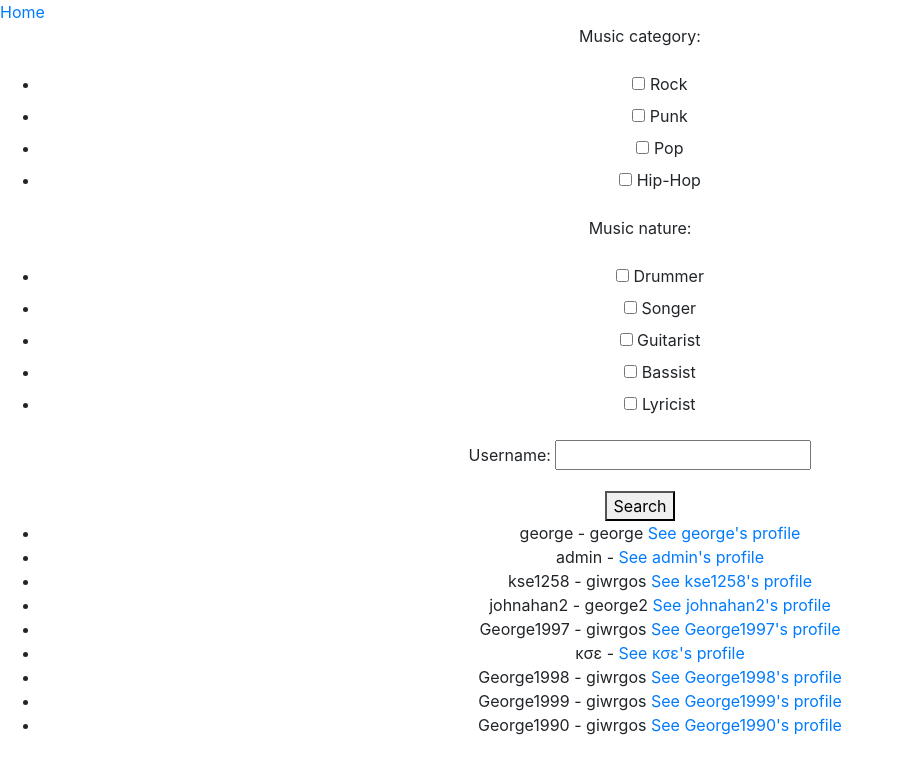
After one commit to giwrgospan/ptyxiakh_musician_finder, a Django app: page /search/ in a window 1280 px wide. The commit adds this page. Shown: the top 774 px of the page, without its empty margins (0-903 px from the left). Run offline with Django 3.2, Linux system fonts and the light colour scheme; a user stored in the database is signed in; data comes from the database, SQL or seed files in the repository; both versions use the stored data as it was after the commit; some libraries are stand-ins or nearby versions.

```diff
--- a/musician_finder/settings.py
+++ b/musician_finder/settings.py
@@ -41,6 +41,7 @@ INSTALLED_APPS = [
     'django.contrib.staticfiles',
     'crispy_forms',
     'multiselectfield',
+    'django_filters'
 ]
 
 MIDDLEWARE = [
--- a/musician_finder/urls.py
+++ b/musician_finder/urls.py
@@ -36,6 +36,8 @@ urlpatterns = [
     path('song_list/upload', user_view.upload_song, name='upload_song'),
     path('lyrics_list/',user_view.lyrics_list, name='lyrics_list'),
     path('lyrics_list/upload', user_view.upload_lyrics, name='upload_lyrics'),
+    path('search/', user_view.profile_search, name='profile_search'),
+    path('profile/<int:prof_id>', user_view.profile_appearance, name='profile_appearance'),
 ]
 
 
--- a/templates/home.html
+++ b/templates/home.html
@@ -24,6 +24,7 @@
     <p><a href="{% url 'profile' %}">profile</a></p>
     <p><a href="{% url 'song_list' %}">Song list({{ user.song_set.count }})</a></p>
     <p><a href="{% url 'lyrics_list' %}">Lyrics list({{ user.lyrics_set.count }})</a></p>
+    <p><a href="{% url 'profile_search' %}">Search</a></p>
 
 
 
--- /dev/null
+++ b/templates/profile_list.html
@@ -0,0 +1,19 @@
+{% extends 'base.html' %}
+
+{% block content %}
+
+  <form method="get">
+    {{ filter.form.as_p }}
+    <button type="submit" name="list">Search</button>
+  </form>
+
+  <ul>
+  {% for profile in filter.qs %}
+    <li>{{ profile.user.username }} - {{ profile.user.first_name }}<a href="{% url 'profile_appearance' profile.id %}">
+      See {{ profile.user.username }}'s profile
+    </a></li>
+  {% endfor %}
+  </ul>
+
+
+{% endblock %}
--- a/templates/song_list.html
+++ b/templates/song_list.html
@@ -10,6 +10,7 @@
             {% if song.composition %}
                 <audio controls>
                     <source src="{{ song.composition.url }}" type="audio/ogg">
+                    <source src="{{ song.composition.url }}"  type="audio/mpeg">
 
                     Your browser does not support the audio element.
                 </audio>
--- /dev/null
+++ b/users_core/filters.py
@@ -0,0 +1,26 @@
+import django_filters
+from .models import Profile
+from django import forms
+
+
+class ProfileFilter(django_filters.FilterSet):
+
+    music_category = django_filters.MultipleChoiceFilter(choices=Profile.MUSIC_CHOICES, required=False,
+                                                         conjoined=True, widget=forms.CheckboxSelectMultiple(),
+                                                         method='filter_list'
+                                                         )
+
+    music_nature = django_filters.MultipleChoiceFilter(choices=Profile.MUSIC_NATURE,  required=False,
+                                                       conjoined=True, widget=forms.CheckboxSelectMultiple(),
+                                                       method='filter_list'
+                                                       )
+
+    user__username = django_filters.CharFilter(label='Username', lookup_expr="contains")
+
+    class Meta:
+        model = Profile
+        fields = ['music_category', 'music_nature']
+
+    def filter_list(self, queryset, name, value):
+         choice = value
+         return queryset.filter(choice)
--- a/users_core/forms.py
+++ b/users_core/forms.py
@@ -3,7 +3,7 @@ from django.contrib.auth.forms import UserCreationForm
 from django.contrib.auth.models import User
 from .models import Profile, Song, Lyrics
 
-
+# widget=forms.SelectDateWidget(years=YEARS)
 YEARS = [x for x in range(1940, 2019)]
 
 
--- a/users_core/models.py
+++ b/users_core/models.py
@@ -3,6 +3,7 @@ from django.contrib.auth.models import User
 from PIL import Image
 from multiselectfield import MultiSelectField
 from django.conf import settings
+import django_filters
 
 
 class Profile(models.Model):
@@ -14,10 +15,10 @@ class Profile(models.Model):
     )
     MUSIC_NATURE = (
         ('Drummer', 'Drummer'),
-        ('Τραγουδιστής', 'Τραγουδιστής'),
-        ('Κιθαρίστας', 'Κιθαρίστας'),
-        ('Μπασίστας', 'Μπασίστας'),
-        ('Στιχουργός', 'Στιχουργός'),
+        ('Songer', 'Songer'),
+        ('Guitarist', 'Guitarist'),
+        ('Bassist', 'Bassist'),
+        ('Lyricist', 'Lyricist '),
     )
     user = models.OneToOneField(User, on_delete=models.CASCADE)
     image = models.ImageField(default='default.jpg', upload_to='profile_pics')
--- a/users_core/views.py
+++ b/users_core/views.py
@@ -6,6 +6,9 @@ from django.contrib.auth.decorators import login_required
 from .forms import UserUpdateForm, ProfileUpdateForm, SongForm, LyricsForm
 from django.core.files.storage import FileSystemStorage
 from .models import Profile, User
+from django.views import View
+from django.views.generic import ListView
+from .filters import ProfileFilter
 
 
 def signup(request):
@@ -98,3 +101,17 @@ def upload_lyrics(request):
         form = LyricsForm()
 
     return render(request, 'upload_lyrics.html', {'form': form})
+
+
+@login_required
+def profile_search(request):
+    profile_list = Profile.objects.all()
+    profile_filter = ProfileFilter(request.GET, queryset=profile_list)
+    return render(request, 'profile_list.html', {'filter': profile_filter})
+
+
+@login_required
+def profile_appearance(request, prof_id):
+    prof = get_object_or_404(Profile, pk=prof_id)
+    form = SignUpForm()
+    return render(request, 'profile_appearance.html', {'profile': prof, 'form': form})
```
Also changed, not shown: templates/profile_appearance.html (added, +27 -0 lines), db.sqlite3, media/1.jpg (added), media/7.png (added), media/default.jpg, 5 other files.
